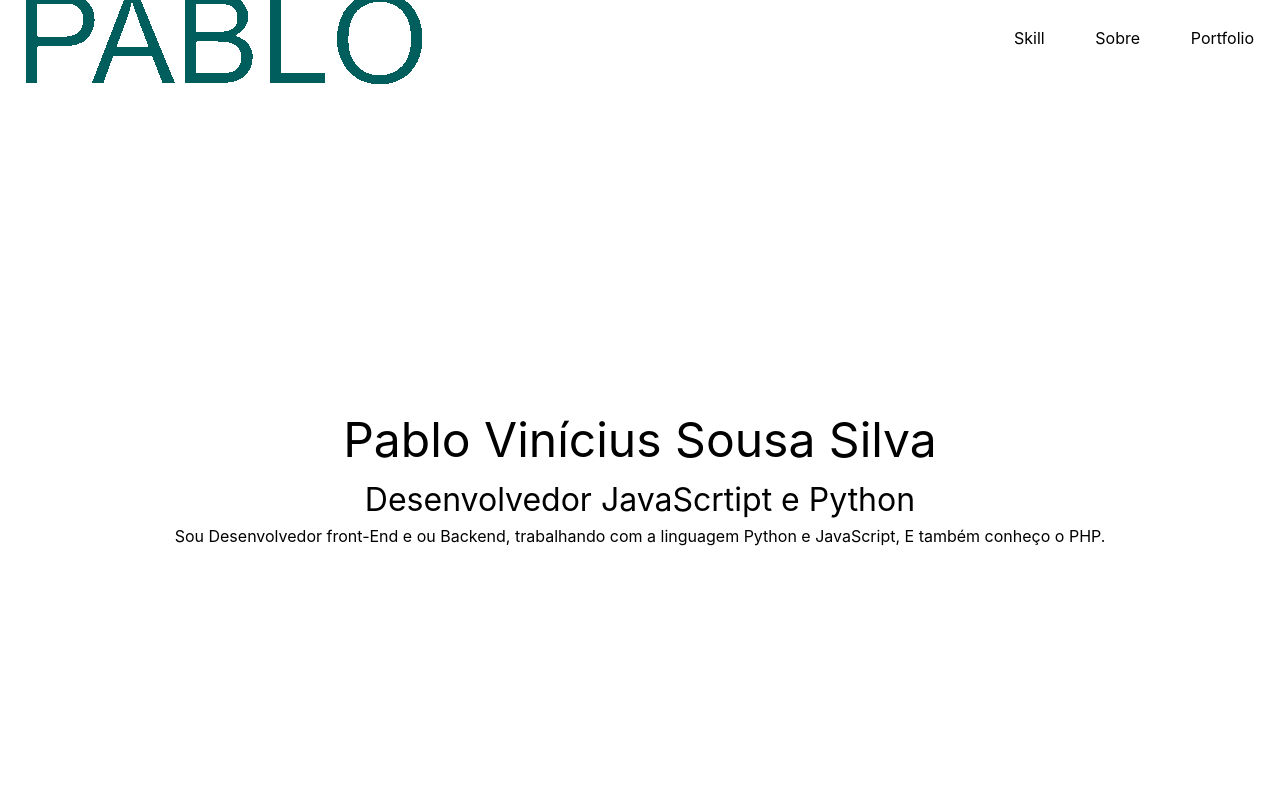
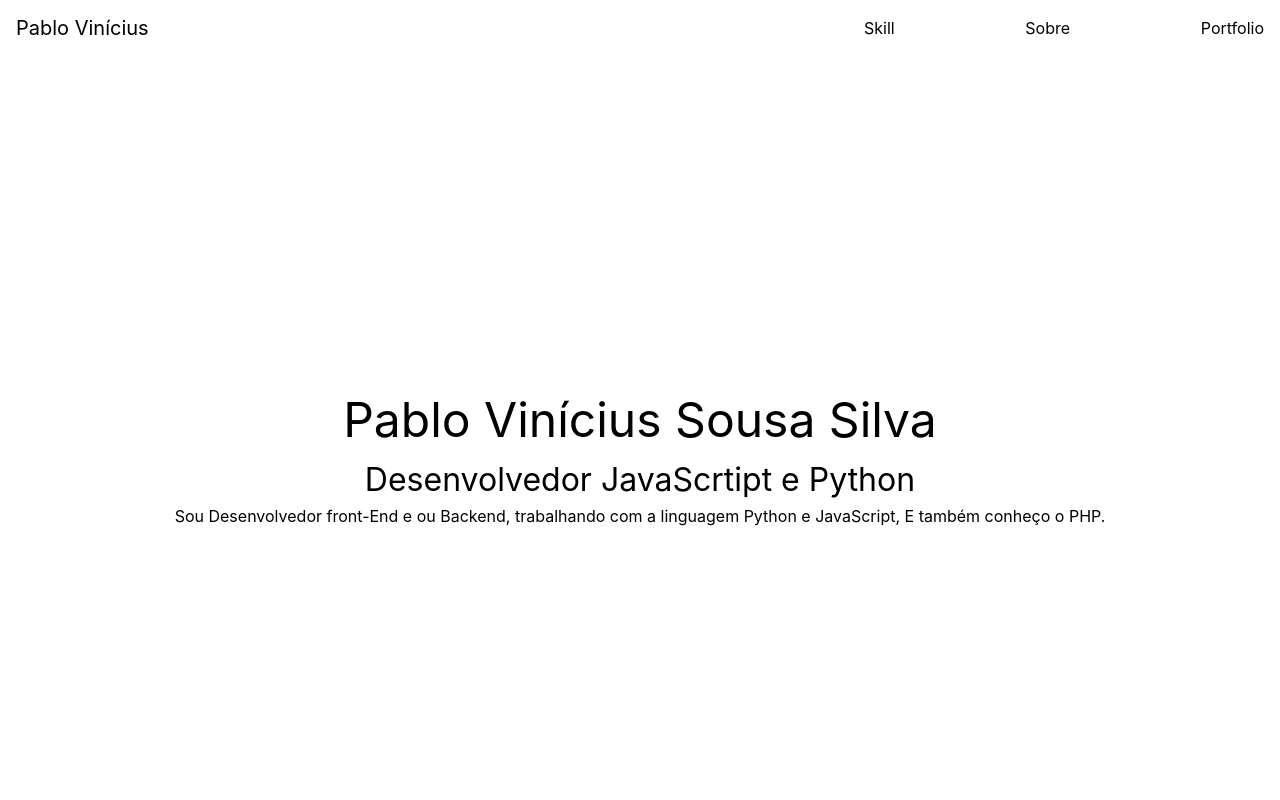
Before and after one commit to PabloViniciusSS/pablo_vinicius_portfolio, a Next.js app: page / in a window 1280 px wide. Shown: the top 800 px of the page. Built offline with nearby package versions, Linux system fonts and the light colour scheme.

Commit message:
atualização

```diff
--- a/src/components/Layout/Navbar/Logo.js
+++ b/src/components/Layout/Navbar/Logo.js
@@ -5,7 +5,7 @@ import Image from 'next/image';
 
 export const Logo = () => {
   return (
-    <Link href="/" >    <img src='/Nome.png' className={styles.logo}/>
+    <Link href="/" >    <span className={styles.logo}> Pablo Vinícius</span>
     </Link>
   )
 }
--- a/src/pages/index.js
+++ b/src/pages/index.js
@@ -13,9 +13,9 @@ export default function Home() {
   return (
     <div className={styles.container}>
       <Head>
-        <title>Create Next App</title>
-        <meta name="description" content="Generated by create next app" />
-        <link rel="icon" href="/favicon.ico" />
+        <title>Pablo Vinícius</title>
+        <meta name="Developer" content="Site portfolio de Desenvolvedor Front-End, Webdesigner, UI, UX" />
+        <link rel="icon" href="" />
       </Head>
 
       <main className={styles.main}>
--- a/src/styles/components/Layout/Navbar.module.css
+++ b/src/styles/components/Layout/Navbar.module.css
@@ -4,19 +4,29 @@
   justify-content: space-between;
   justify-items: center;
   align-items: center;
-  margin: 10px;
+  width: 100%;
+  padding: 16px;
   height: 56px;
-  padding: 16px;
+}
+
+.logo{
+  font-size: 20px;
 }
 
 .mobilenavigation{
   display: none;
 }
+
 .navigation .navbar_links ul{
   display: flex;
-  width: 30vh;
   justify-content: space-between;
+  width: 400px;
+  font-size: 16px;
+
+
 }
+
+
 .navbar_links ul *:hover{
   border-bottom: solid 1px var(--brand);
 }
@@ -34,9 +44,9 @@
 
   .mobilenavigation .nav_hamburger .hamburger{
     border: 0;
-    height: 80px;
-    width: 60px;
-    padding: 10px;
+    height: 56px;
+    width: 56px;
+    padding: 16px;
     cursor: pointer;
     transition: background-color 0.2s ease-in-out;
     position: absolute;
```
